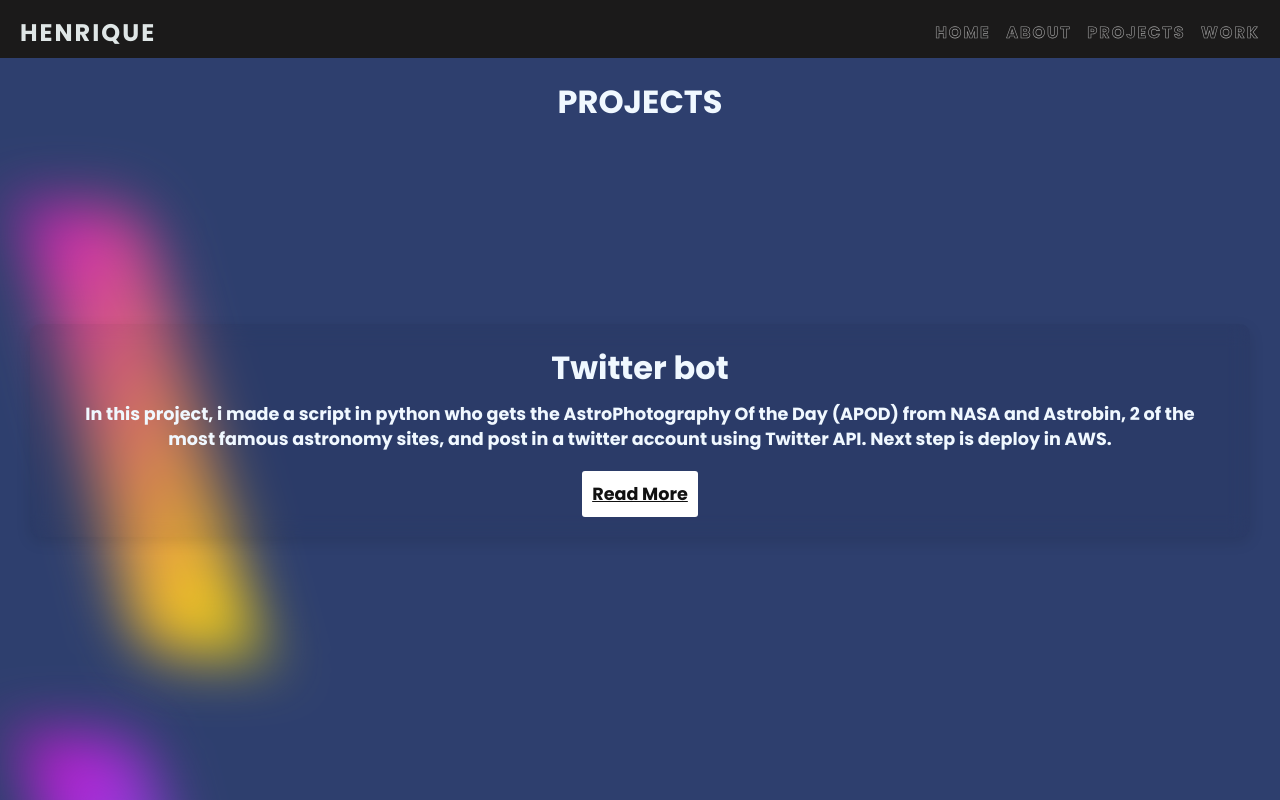
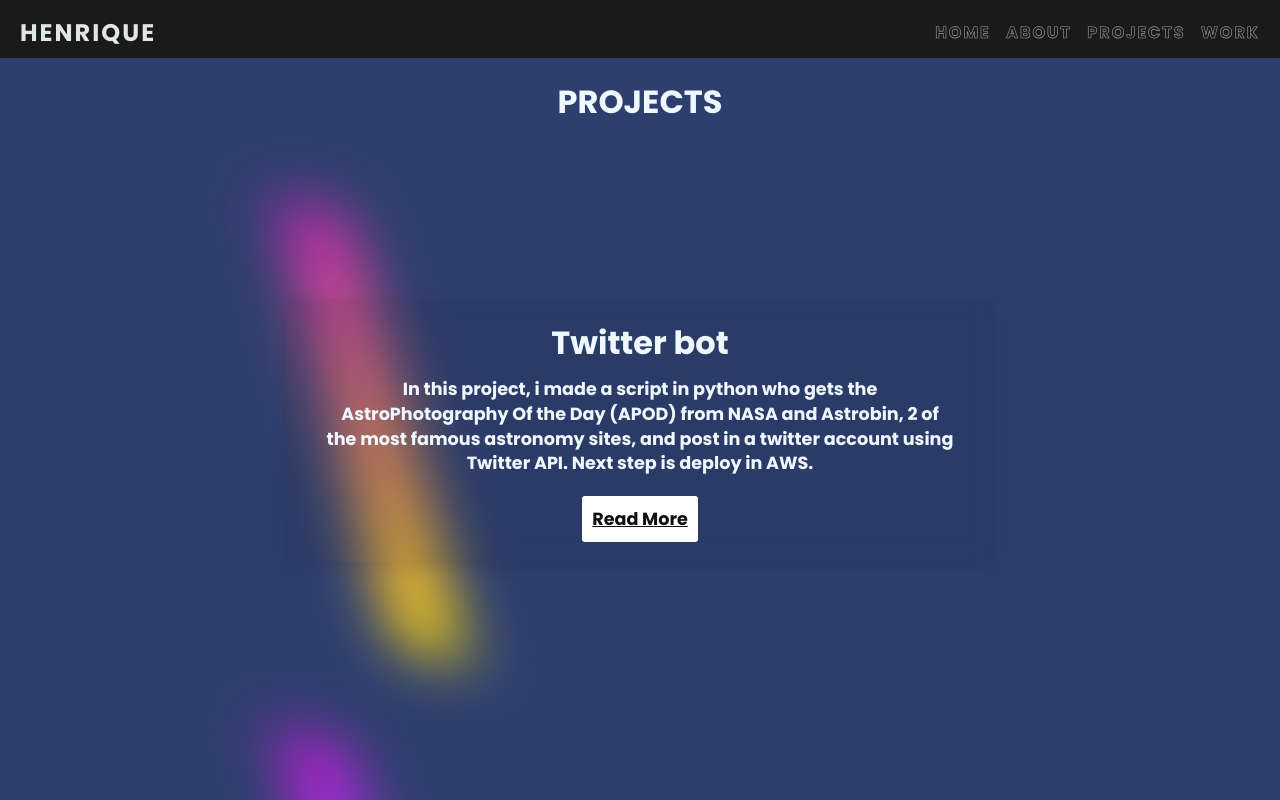
Before and after one commit to Hfriggi/websiteNextJS, a Next.js app: page /projects in a window 1280 px wide. Shown: the top 800 px of the page. Built offline with nearby package versions, Linux system fonts and the light colour scheme.

Commit message:
project rezising

```diff
--- a/components/Header.js
+++ b/components/Header.js
@@ -2,7 +2,6 @@
 
 export const Header = () => {
     return (
-        <center>
         <nav className='ml-auto'>
             <div className='Tittle'>
                 <h1>
@@ -26,6 +25,5 @@
                 </ul>
             </div>
         </nav>
-    </center>
     )
 }
--- a/pages/projects.js
+++ b/pages/projects.js
@@ -9,7 +9,8 @@
         <center>
         <h1 className='projectTittle'>PROJECTS</h1>
         </center>
-    <body className='projects'>
+    <body className='mainPage'>
+        <div className='projects'>
             <div className='container'>
                 <div className='boxProjects'>
                     <span></span>
@@ -49,6 +50,7 @@
                     </div>
                 </div>
             </div>
+        </div>
     </body>
         <Footer />
         </Fragment>
--- a/styles/styles.css
+++ b/styles/styles.css
@@ -110,7 +110,8 @@
 }
 header
 {
-  max-width: 100%;
+  min-width: 100%;
+  margin: auto;
 }
 Footer
 {
@@ -146,6 +147,13 @@
   }
 }
 
+.mainPage
+{
+  width: 60%;
+  justify-content: center;
+  align-items: center;
+  margin: auto;
+}
 .projects
 {
   display: flex;
@@ -153,6 +161,7 @@
   align-items: center;
   min-height: 100vh;
   width: 100%;
+  margin: auto;
 
 }
 .container
```
Lines whose indentation alone changed are shown as unchanged.
